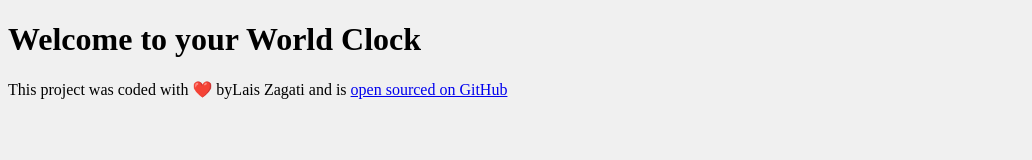
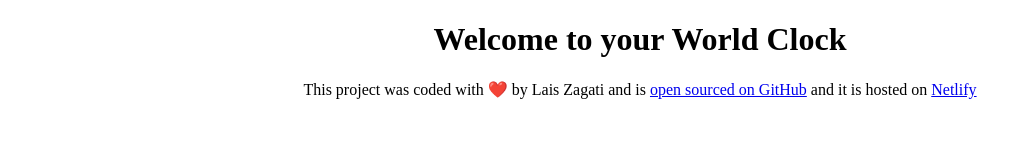
Before and after one commit to LaisZagati/World-Clock, a plain HTML site: page index.html in a window 1280 px wide. Shown: the whole page, without its empty margins (0-1032 px from the left). Drawn offline with Linux system fonts and the light colour scheme.

Commit message:
Deployed to netlify and link added to html structure

```diff
--- /dev/null
+++ b/css/style.css
@@ -0,0 +1,7 @@
+body {
+    text-align: center;
+}
+
+footer {
+    text-align: center;
+}
--- a/index.html
+++ b/index.html
@@ -4,17 +4,19 @@
     <meta charset="UTF-8" />
     <meta http-equiv="X-UA-Compatible" content="IE=edge" />
     <meta name="viewport" content="width=device-width, initial-scale=1.0" />
-    <link rel="stylesheet" href="style.css" />
+    <link rel="stylesheet" href="css/style.css" />
     <title>World Clock</title>
   </head>
   <body>
     <h1>Welcome to your World Clock</h1>
     <footer>
-      This project was coded with ❤️ byLais Zagati and is
+      This project was coded with ❤️ by Lais Zagati and is
       <a href="https://github.com/LaisZagati/World-Clock" target="_blank">
         open sourced on GitHub</a
       >
+      and it is hosted on
+      <a href="https://world-clock-she-codes.netlify.app/" target="_blank">Netlify</a>
     </footer>
-    <script src="script.js"></script>
+    <script src="javascript/script.js"></script>
   </body>
 </html>
--- a/style.css
+++ /dev/null
@@ -1,3 +0,0 @@
-body {
-    background-color: #f0f0f0;
-}
```
Also changed, not shown: javascript/script.js (added).
